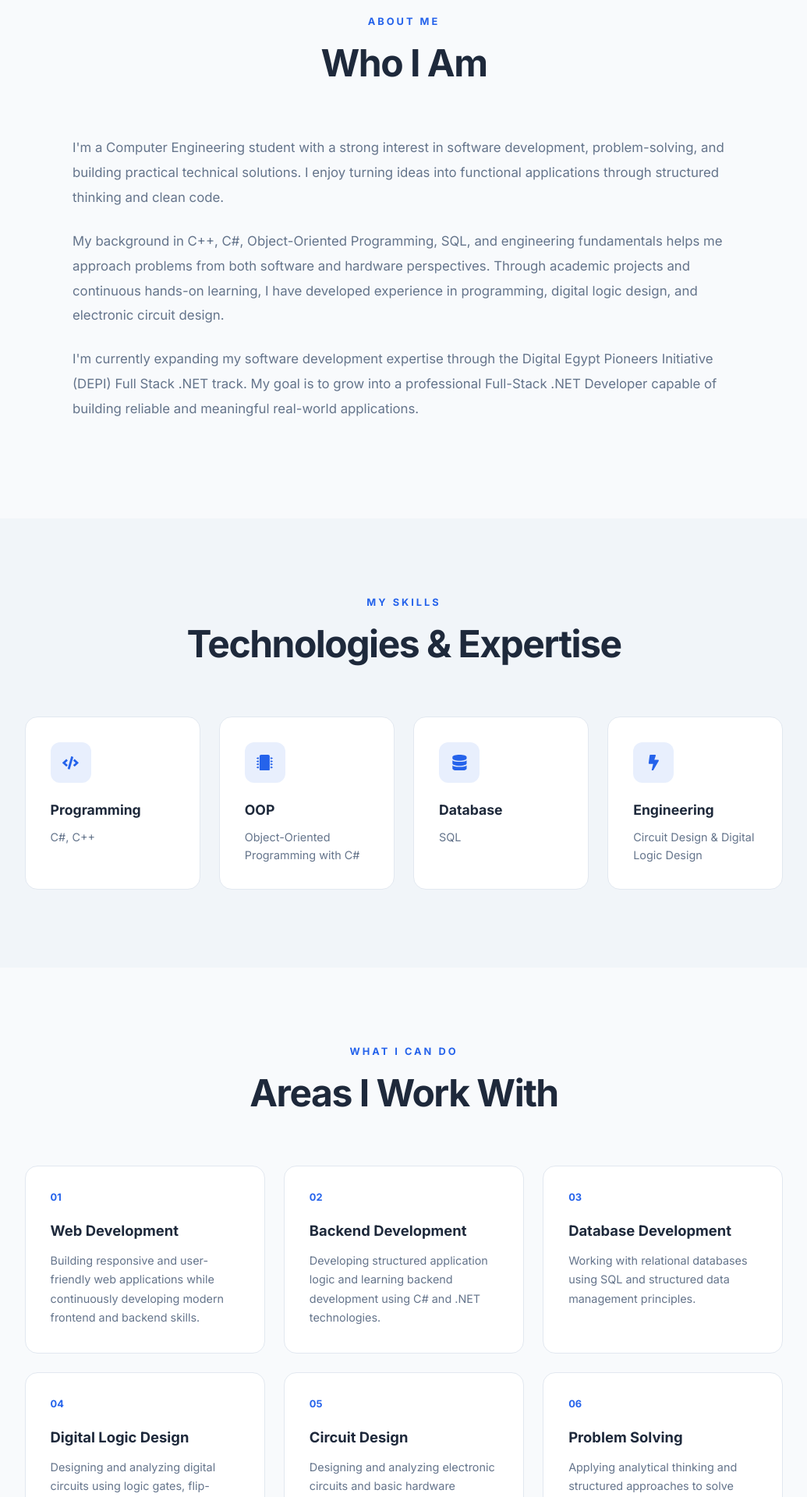
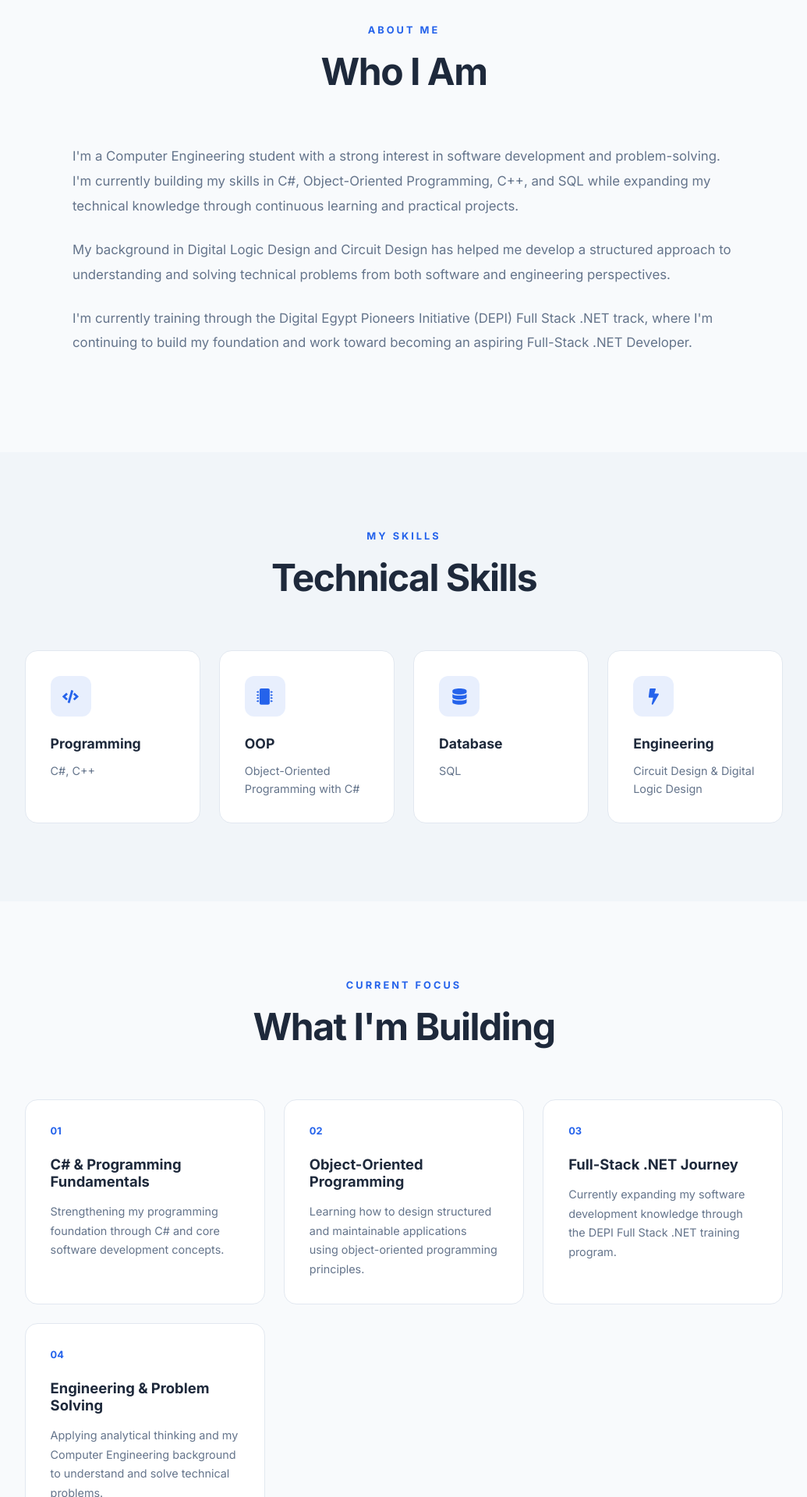
Before and after one commit to ahmedmaher-cse/ahmed-portfolio, a React (Vite) app: page / in a window 1280 px wide. Shown: the part 880-2800 px from the top of the page at 78% size, without its empty margins (122-1157 px from the left). Built offline with nearby package versions, Linux system fonts and the light colour scheme.

Commit message:
Update portfolio content and CV

```diff
--- a/src/App.jsx
+++ b/src/App.jsx
@@ -47,8 +47,8 @@ function App() {
             Skills
           </a>
 
-          <a href="#services" onClick={() => setMenuOpen(false)}>
-            Services
+          <a href="#focus" onClick={() => setMenuOpen(false)}>
+            Focus
           </a>
 
           <a href="#projects" onClick={() => setMenuOpen(false)}>
@@ -98,8 +98,9 @@ function App() {
             </h2>
 
             <p className="hero-description">
-              Building practical software solutions through problem-solving,
-              clean code, and strong engineering fundamentals.
+              Building a strong foundation in software development and
+              problem-solving through C# and Computer Engineering, while
+              growing toward Full-Stack .NET development.
             </p>
 
             <div className="hero-buttons">
@@ -163,25 +164,24 @@ function App() {
           <div className="about-content">
             <p>
               I'm a Computer Engineering student with a strong interest in
-              software development, problem-solving, and building practical
-              technical solutions. I enjoy turning ideas into functional
-              applications through structured thinking and clean code.
+              software development and problem-solving. I'm currently building
+              my skills in C#, Object-Oriented Programming, C++, and SQL while
+              expanding my technical knowledge through continuous learning and
+              practical projects.
             </p>
 
             <p>
-              My background in C++, C#, Object-Oriented Programming, SQL, and
-              engineering fundamentals helps me approach problems from both
-              software and hardware perspectives. Through academic projects and
-              continuous hands-on learning, I have developed experience in
-              programming, digital logic design, and electronic circuit design.
+              My background in Digital Logic Design and Circuit Design has
+              helped me develop a structured approach to understanding and
+              solving technical problems from both software and engineering
+              perspectives.
             </p>
 
             <p>
-              I'm currently expanding my software development expertise through
-              the Digital Egypt Pioneers Initiative (DEPI) Full Stack .NET
-              track. My goal is to grow into a professional Full-Stack .NET
-              Developer capable of building reliable and meaningful real-world
-              applications.
+              I'm currently training through the Digital Egypt Pioneers
+              Initiative (DEPI) Full Stack .NET track, where I'm continuing to
+              build my foundation and work toward becoming an aspiring
+              Full-Stack .NET Developer.
             </p>
           </div>
         </section>
@@ -190,7 +190,7 @@ function App() {
         <section id="skills" className="section alt-section">
           <div className="section-header">
             <p className="section-tag">MY SKILLS</p>
-            <h2>Technologies & Expertise</h2>
+            <h2>Technical Skills</h2>
           </div>
 
           <div className="skills-grid">
@@ -232,77 +232,55 @@ function App() {
           </div>
         </section>
 
-        {/* ================= SERVICES ================= */}
-        <section id="services" className="section">
+        {/* ================= CURRENT FOCUS ================= */}
+        <section id="focus" className="section">
           <div className="section-header">
-            <p className="section-tag">WHAT I CAN DO</p>
-            <h2>Areas I Work With</h2>
+            <p className="section-tag">CURRENT FOCUS</p>
+            <h2>What I'm Building</h2>
           </div>
 
           <div className="services-grid">
             <div className="service-card">
               <div className="service-number">01</div>
 
-              <h3>Web Development</h3>
+              <h3>C# & Programming Fundamentals</h3>
 
               <p>
-                Building responsive and user-friendly web applications while
-                continuously developing modern frontend and backend skills.
+                Strengthening my programming foundation through C# and core
+                software development concepts.
               </p>
             </div>
 
             <div className="service-card">
               <div className="service-number">02</div>
 
-              <h3>Backend Development</h3>
+              <h3>Object-Oriented Programming</h3>
 
               <p>
-                Developing structured application logic and learning backend
-                development using C# and .NET technologies.
+                Learning how to design structured and maintainable applications
+                using object-oriented programming principles.
               </p>
             </div>
 
             <div className="service-card">
               <div className="service-number">03</div>
 
-              <h3>Database Development</h3>
+              <h3>Full-Stack .NET Journey</h3>
 
               <p>
-                Working with relational databases using SQL and structured data
-                management principles.
+                Currently expanding my software development knowledge through
+                the DEPI Full Stack .NET training program.
               </p>
             </div>
 
             <div className="service-card">
               <div className="service-number">04</div>
 
-              <h3>Digital Logic Design</h3>
+              <h3>Engineering & Problem Solving</h3>
 
               <p>
-                Designing and analyzing digital circuits using logic gates,
-                flip-flops, counters, and sequential logic.
-              </p>
-            </div>
-
-            <div className="service-card">
-              <div className="service-number">05</div>
-
-              <h3>Circuit Design</h3>
-
-              <p>
-                Designing and analyzing electronic circuits and basic hardware
-                systems using engineering principles.
-              </p>
-            </div>
-
-            <div className="service-card">
-              <div className="service-number">06</div>
-
-              <h3>Problem Solving</h3>
-
-              <p>
-                Applying analytical thinking and structured approaches to solve
-                programming and engineering problems.
+                Applying analytical thinking and my Computer Engineering
+                background to understand and solve technical problems.
               </p>
             </div>
           </div>
@@ -429,11 +407,11 @@ function App() {
           <div className="contact-content">
             <p className="section-tag">GET IN TOUCH</p>
 
-            <h2>Let's Build Something Together.</h2>
+            <h2>Let's Connect.</h2>
 
             <p>
               I'm always interested in learning opportunities, internships, and
-              projects. Feel free to reach out.
+              technical projects. Feel free to reach out.
             </p>
 
             <a
```
Also changed, not shown: 1 other file (tests, documents, lock files or other folders).
